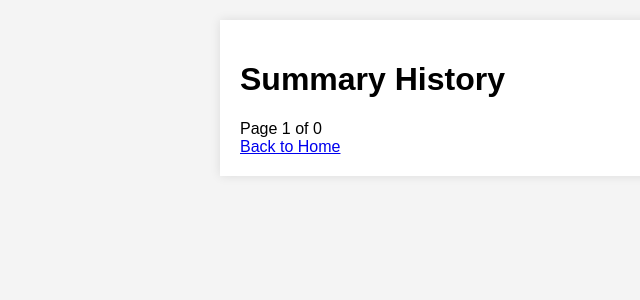
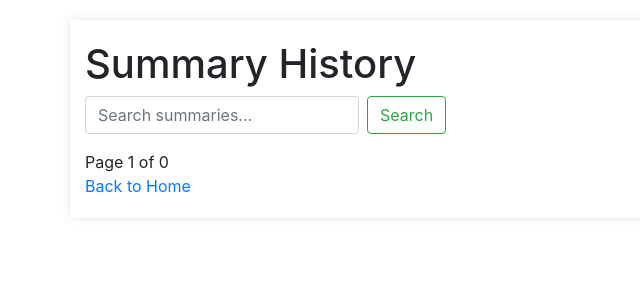
Before and after one commit to Symphatic/AIBDS, a Flask app: page /history in a window 1280 px wide. Shown: the top 300 px of the page, without its empty margins (0-640 px from the left). Run offline with Flask 3, Linux system fonts and the light colour scheme; the visitor is signed in with stand-in values (Sample User, id 1); data that the repository does not hold is empty; some libraries are stand-ins or nearby versions.

Commit message:
Update history.html

```diff
--- a/templates/history.html
+++ b/templates/history.html
@@ -5,10 +5,19 @@
     <meta name="viewport" content="width=device-width, initial-scale=1.0">
     <title>History</title>
     <link rel="stylesheet" href="{{ url_for('static', filename='style.css') }}">
+    <link href="https://stackpath.bootstrapcdn.com/bootstrap/4.5.2/css/bootstrap.min.css" rel="stylesheet">
 </head>
 <body>
     <div class="container">
         <h1>Summary History</h1>
+
+        <!-- Search Form -->
+        <form method="POST" action="{{ url_for('history') }}" class="form-inline my-2 my-lg-0">
+            <input class="form-control mr-sm-2" type="search" name="search" placeholder="Search summaries..." aria-label="Search" value="{{ search_query }}">
+            <button class="btn btn-outline-success my-2 my-sm-0" type="submit">Search</button>
+        </form>
+        <!-- End Search Form -->
+
         <ul>
             {% for summary in summaries.items %}
             <li>
@@ -21,6 +30,7 @@
             </li>
             {% endfor %}
         </ul>
+
         <div class="pagination">
             {% if summaries.has_prev %}
                 <a href="{{ url_for('history', page=summaries.prev_num) }}">Previous</a>
@@ -30,6 +40,7 @@
                 <a href="{{ url_for('history', page=summaries.next_num) }}">Next</a>
             {% endif %}
         </div>
+
         <a href="{{ url_for('home') }}">Back to Home</a>
     </div>
 </body>
```
